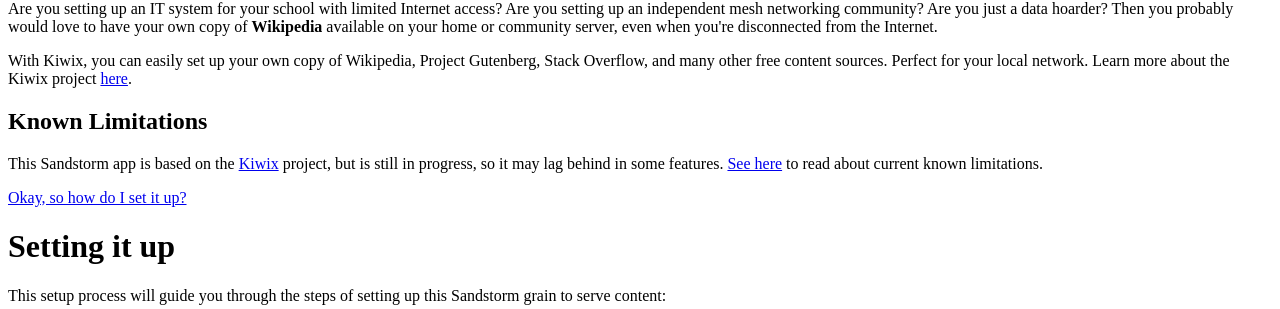
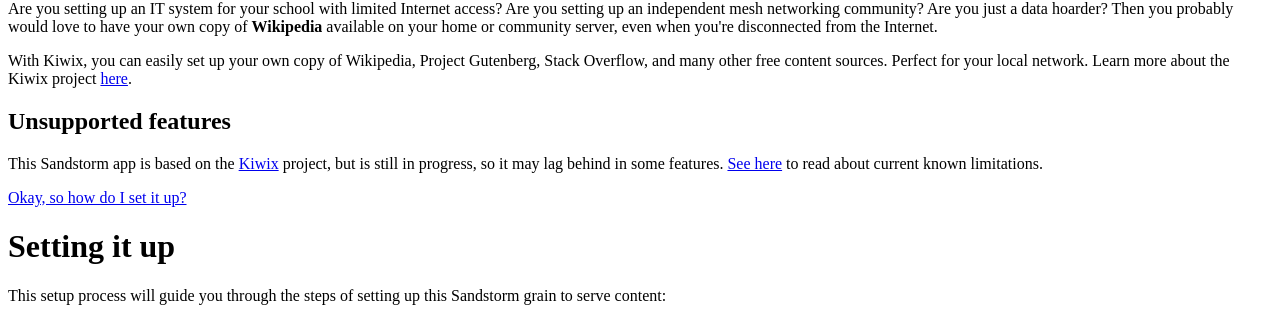
Before and after one commit to orblivion/KiwixSandstorm, a Flask app: template zim_uploader/uploader/templates/index.html in a window 1280 px wide. Shown: the part 370-679 px from the top of the page. Run offline with Flask 2, Linux system fonts and the light colour scheme; the template is opened without the code that fills it, so the values that code supplies are empty; some libraries are stand-ins or nearby versions.

Commit message:
"Known Limitations" -> "Unsupported Features" in intro and description text
Hopefully catches more attention from the people who care.

```diff
--- a/zim_uploader/uploader/templates/intro.html
+++ b/zim_uploader/uploader/templates/intro.html
@@ -8,7 +8,7 @@
 
     <div class="panel panel-warning">
         <div class="panel-heading">
-            <h2 class="panel-title"><i class="glyphicon glyphicon-alert"></i> Known Limitations</h2>
+            <h2 class="panel-title"><i class="glyphicon glyphicon-alert"></i> Unsupported features</h2>
         </div>
         <div class="panel-body">
             <p>This Sandstorm app is based on the <a href="http://kiwix.org" target="_blank" rel="noopener noreferrer">Kiwix</a> project, but is still in progress, so it may lag behind in some features. <a href="?page=known-limitations">See here</a> to read about current known limitations.</p>
```
Also changed, not shown: .sandstorm/description.md.
